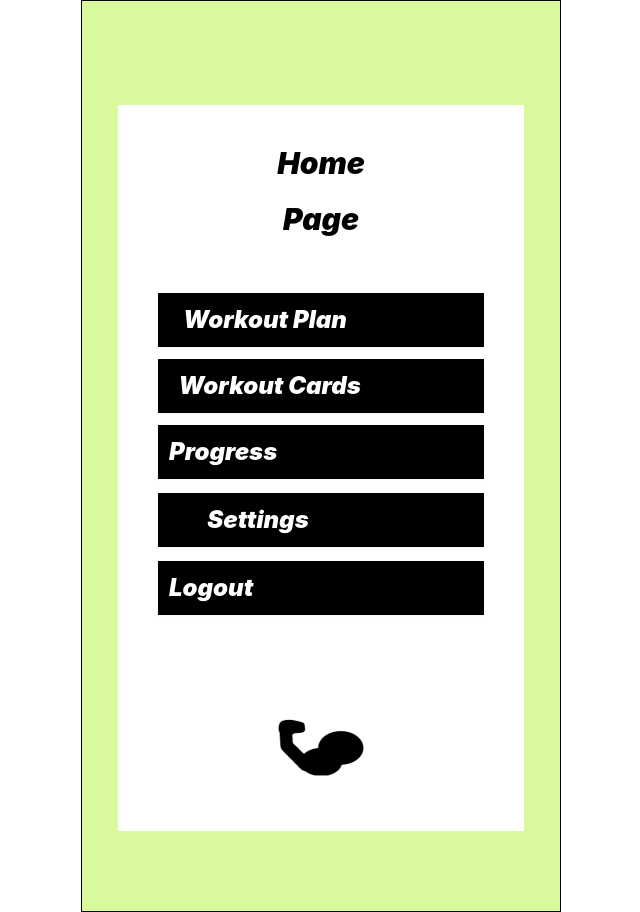
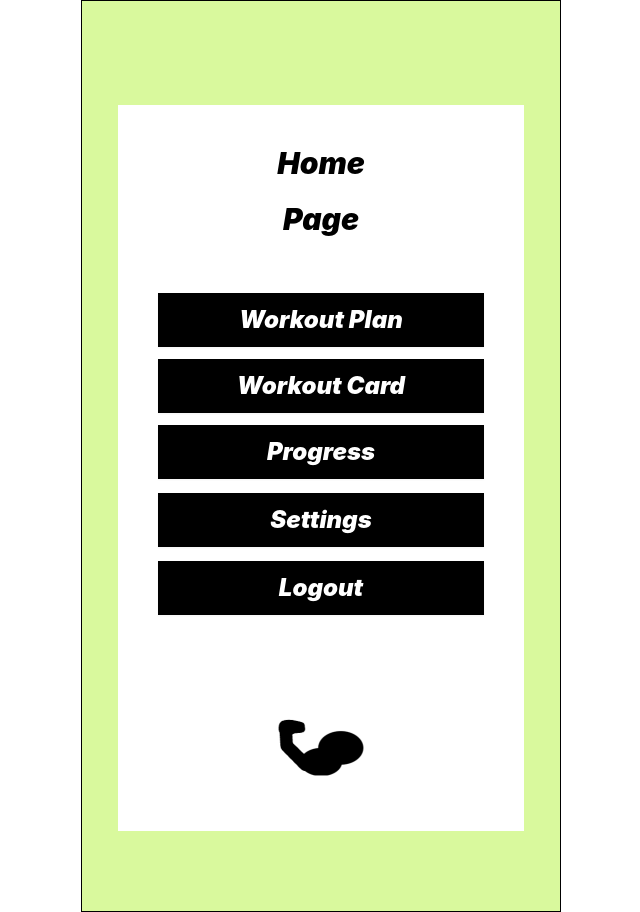
Before and after one commit to dennislam4/CrossPlatformTrainer, a React (Create React App) app in the folder frontend/: page /Nav in a window 1280 px wide. Shown: the whole page, without its empty margins (319-959 px from the left). Built offline with nearby package versions, Linux system fonts and the light colour scheme.

Commit message:
Update Nav.js

```diff
--- a/frontend/src/pages/Nav.js
+++ b/frontend/src/pages/Nav.js
@@ -1,30 +1,36 @@
 import * as React from "react";
+import { Link } from 'react-router-dom';
 
 function Nav() {
   return (
     <div className="flex flex-col justify-center px-9 py-20 mx-auto w-full text-2xl font-black text-white bg-lime-200 border border-black border-solid max-w-[480px]">
       <div className="flex flex-col px-10 py-10 mt-6 bg-white">
-        <div className="self-center text-3xl italic text-center text-black">
+
+      <div className="self-center text-3xl italic text-center text-black">
           Home
         </div>
         <div className="self-center mt-5 text-3xl italic text-center text-black">
           Page
         </div>
-        <div className="p-2.5 mt-14 italic bg-black border border-black border-solid shadow-sm">
-          &nbsp; &nbsp;Workout Plan
-        </div>
-        <div className="p-2.5 mt-3 italic bg-black border border-black border-solid shadow-sm">
-          &nbsp; Workout Cards
-        </div>
-        <div className="p-2.5 mt-3 italic whitespace-nowrap bg-black border border-black border-solid shadow-sm">
+        <button className="w-full p-2.5 mt-14 italic bg-black text-white border border-black border-solid shadow-sm">
+          Workout Plan
+        </button>
+        <button className="w-full p-2.5 mt-3 italic bg-black text-white border border-black border-solid shadow-sm">
+          Workout Card
+        </button>
+        <button className="w-full p-2.5 mt-3 italic whitespace-nowrap bg-black text-white border border-black border-solid shadow-sm">
           Progress
-        </div>
-        <div className="py-2.5 pr-2.5 pl-2.5 mt-3.5 italic bg-black border border-black border-solid shadow-sm">
-          &nbsp; &nbsp; &nbsp; &nbsp; Settings
-        </div>
-        <div className="p-2.5 mt-3.5 italic whitespace-nowrap bg-black border border-black border-solid shadow-sm">
+        </button>
+        <Link to="/UserProfile">
+        <button className="w-full py-2.5 pr-2.5 pl-2.5 mt-3.5 italic bg-black text-white border border-black border-solid shadow-sm">
+          Settings
+        </button>
+        </Link>
+        <Link to="/">
+        <button className="w-full p-2.5 mt-3.5 italic whitespace-nowrap bg-black text-white border border-black border-solid shadow-sm">
           Logout
-        </div>
+        </button>
+        </Link>
         <img
           loading="lazy"
           src="/images/arm.jpg"
```
